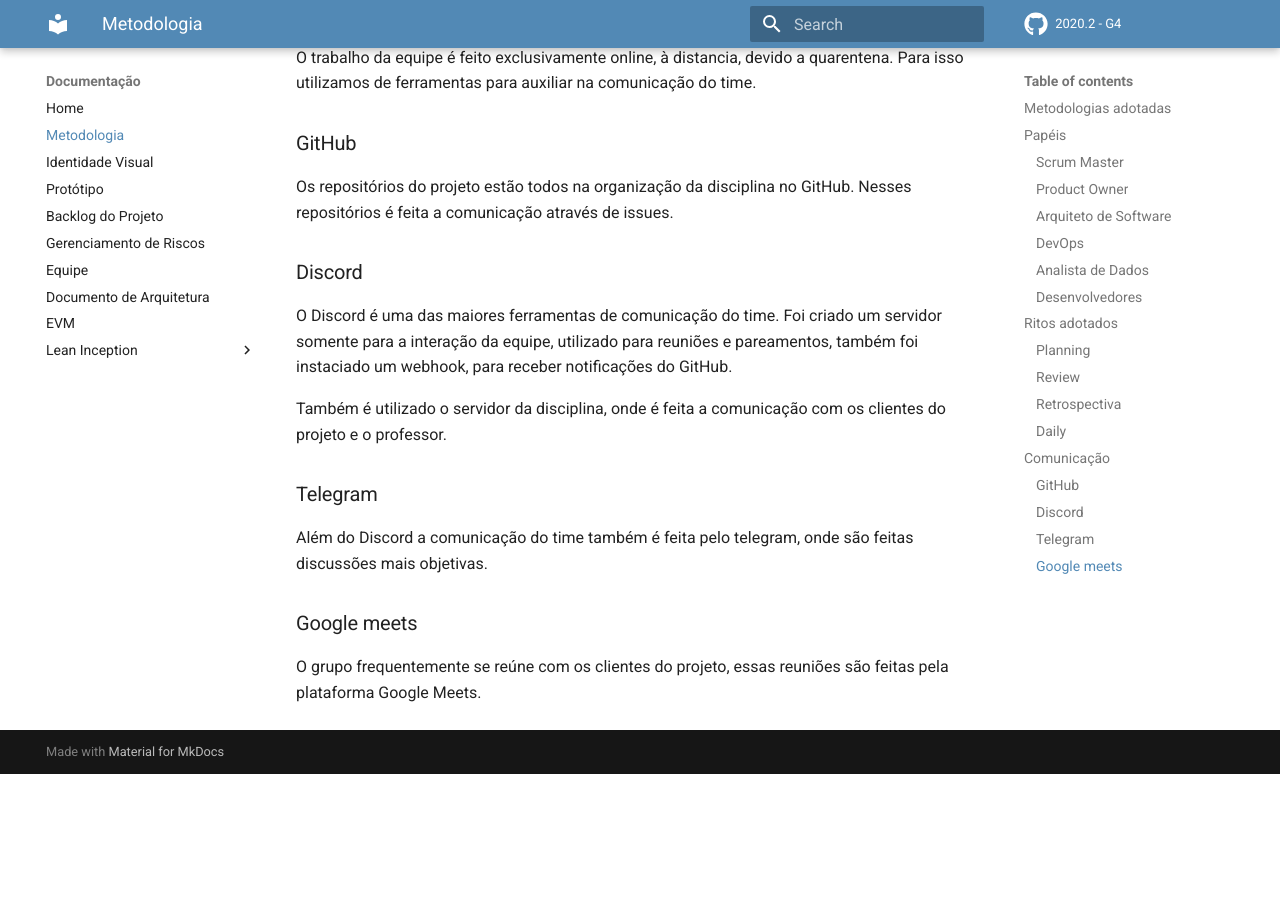
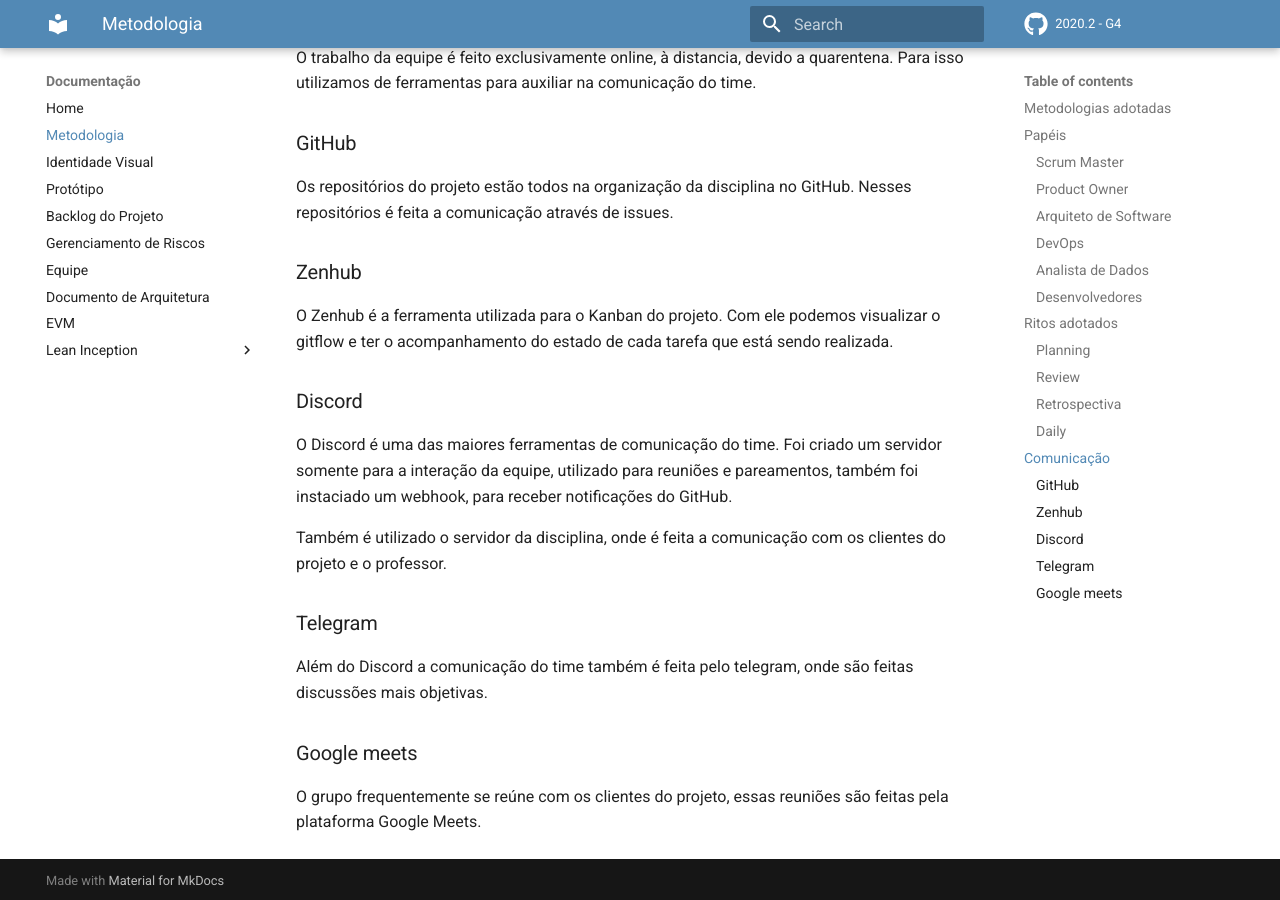
Before and after one commit to fga-eps-mds/2020-2-SiGeD, an MkDocs documentation site: the page built from docs/methodology.md, in a window 1280 px wide and 900 px high, scrolled down 2976 px. Built offline with MkDocs 1.6.1 and Material for MkDocs 9.7.7, drawn with Linux system fonts in a browser that asks for light colours; comment, search, counter and statistics services are not loaded; before the commit the page ends 3750 px from its top, so only the background shows below that.

Commit message:
[111] Add zenhub to methodology document
Signed-off-by: Gabriela Guedes <gabrielabguedes@gmail.com>

```diff
--- a/docs/methodology.md
+++ b/docs/methodology.md
@@ -90,6 +90,10 @@
 
 Os repositórios do projeto estão todos na organização da disciplina no GitHub. Nesses repositórios é feita a comunicação através de issues.
 
+### Zenhub
+
+O Zenhub é a ferramenta utilizada para o Kanban do projeto. Com ele podemos visualizar o gitflow e ter o acompanhamento do estado de cada tarefa que está sendo realizada.
+
 ### Discord
 
 O Discord é uma das maiores ferramentas de comunicação do time. Foi criado um servidor somente para a interação da equipe, utilizado para reuniões e pareamentos, também foi instaciado um webhook, para receber notificações do GitHub.
```
